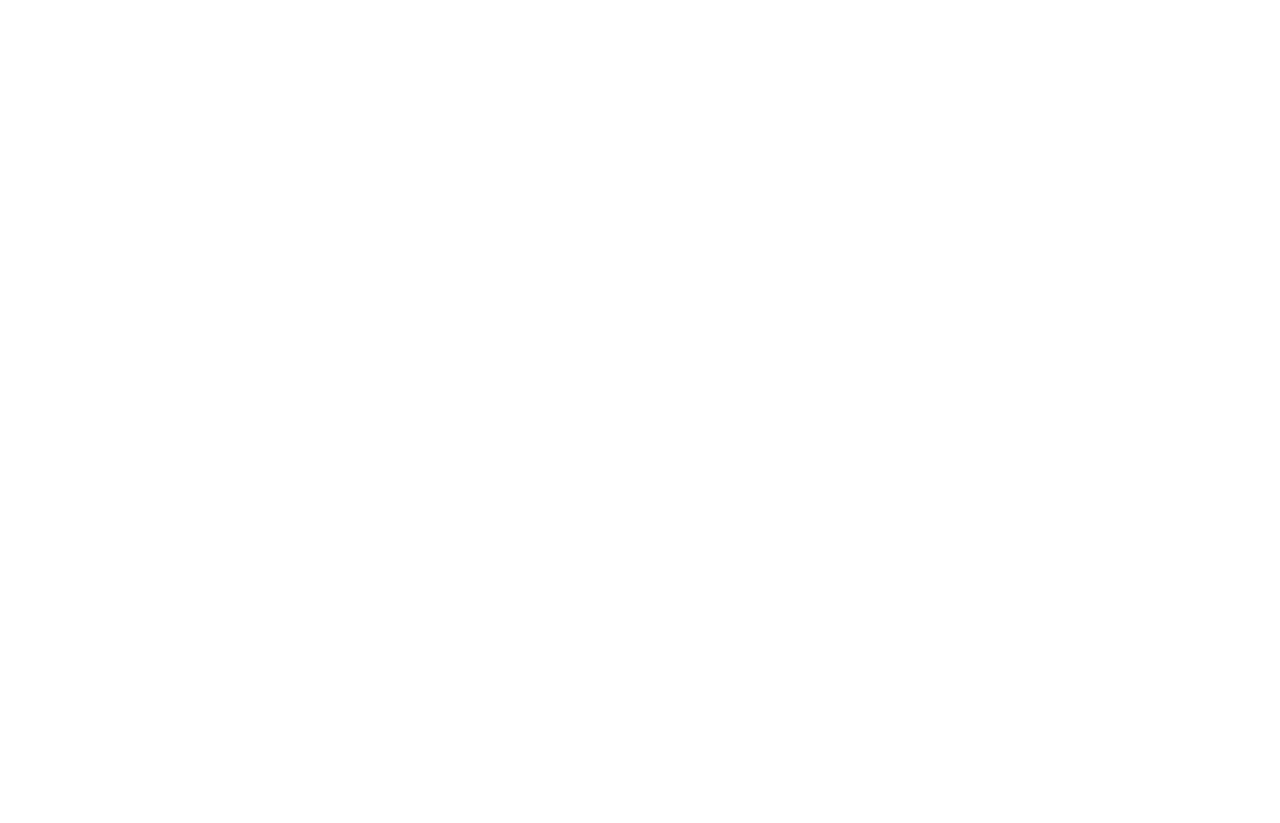
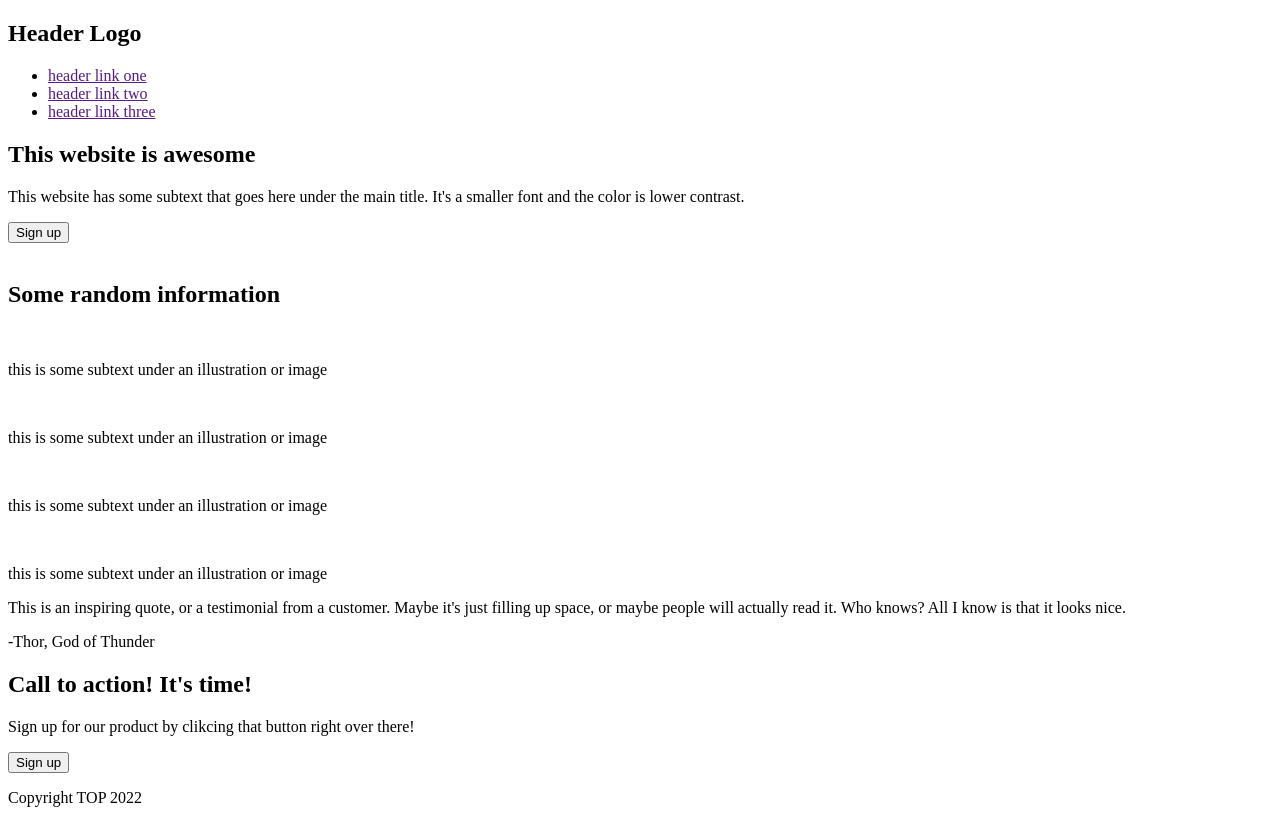
Before and after one commit to maxishtho/Landing-Page, a plain HTML site: page index.html in a window 1280 px wide. Before the commit the page ends 800 px from the top, so only its background shows below. Drawn offline with Linux system fonts and the light colour scheme.

Commit message:
Edit index.html
Added substance to the index.html file by filling out all sections with html text.

```diff
--- a/index.html
+++ b/index.html
@@ -8,47 +8,72 @@
   <body>
 
     <section class="header">
-
-
+      <div class="header-logo">
+        <h1>Header Logo</h1>
+      </div>
+      <ul>
+        <li><a href="">header link one</a></li>
+        <li><a href="">header link two</a></li>
+        <li><a href="">header link three</a></li>
+      </ul>
     </section>
 
   <main>
     <!----- INTRO ----->
 
     <section class="section-a">
-
+      <div class="intro-text">
+        <h2>This website is awesome</h2>
+        <p>This website has some subtext that goes here under the main title. It's a smaller font and the color is lower contrast.</p>
+        <button>Sign up</button>
+      </div>
+      <img src="" alt="">
     </section>
 
     <!----- INFORMATION ----->
 
     <section class="section-b">
-
+      <h2>Some random information</h2>
+      <div class="info-images">
+        <img src="" alt="">
+        <p>this is some subtext under an illustration or image</p>
+        <img src="" alt="">
+        <p>this is some subtext under an illustration or image</p>
+        <img src="" alt="">
+        <p>this is some subtext under an illustration or image</p>
+        <img src="" alt="">
+        <p>this is some subtext under an illustration or image</p>
+      </div>
     </section>
 
     <!----- QUOTE ----->
 
     <section class="section-c">
-
+      <div class="quote">
+        <p>This is an inspiring quote, or a testimonial from a customer. Maybe it's just filling up space, or maybe people will actually read it. Who knows? All I know is that it looks nice.</p>
+      </div>
+      <div class="author">
+        <p>-Thor, God of Thunder</p>
+      </div>
     </section>
 
     <!----- SIGNUP ----->
 
     <section class="section-d">
-
+      <div class="signup-text">
+        <h2>Call to action! It's time!</h2>
+        <p>Sign up for our product by clikcing that button right over there!</p>
+      </div>
+      <button class="footer-btn">Sign up</button>
     </section>
 
     <!----- FOOTER ----->
 
     <footer>
-
+      <p>Copyright TOP 2022</p>
     </footer>
 
 
-
-
-
   </main>
-
-
   </body>
 </html>
```
